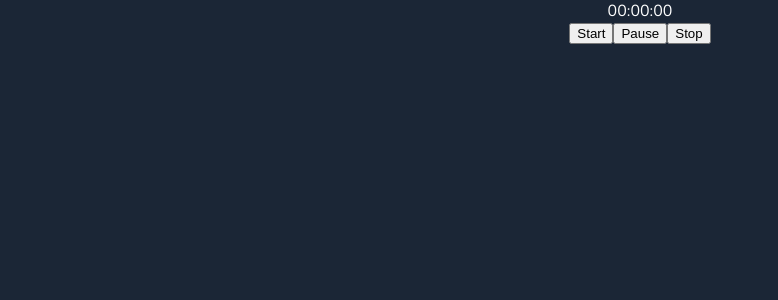
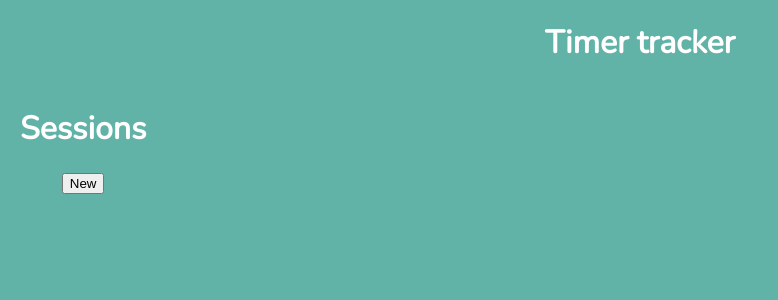
Before and after one commit to vordankarmir/time-tracker, a React (Vite) app in the folder frontend/: page / in a window 1280 px wide. Shown: the top 300 px of the page, without its empty margins (0-778 px from the left). Built offline with nearby package versions, Linux system fonts and the light colour scheme.

Commit message:
add simple sessions functionality

```diff
--- a/frontend/src/App.tsx
+++ b/frontend/src/App.tsx
@@ -1,51 +1,11 @@
-import { useEffect, useState } from "react";
 import "./App.css";
-import moment from "moment";
+import Session from "./components/session/Session";
 
 function App() {
-  const [time, setTime] = useState("00:00:00");
-  const [timerState, setTimerState] = useState("stopped");
-  const [intervalId, setIntervalId] = useState(0);
-
-  useEffect(() => {
-    if (timerState === "running") {
-      const intervalId = setInterval(() => {
-        setTime(moment(time, "H:mm:ss").add(1, "second").format("H:mm:ss"));
-      }, 1000);
-      setIntervalId(intervalId);
-      return () => clearInterval(intervalId);
-    }
-  }, [timerState, time]);
-
-  function hanldeStartOnClick() {
-    setTimerState("running");
-  }
-
-  function handleStopOnClick() {
-    clearInterval(intervalId);
-    setTimerState("stopped");
-    setTime(moment().startOf("day").format("H:mm:ss"));
-  }
-
-  function handlePauseOnClick() {
-    clearInterval(intervalId);
-    setTimerState("stopped");
-  }
-
   return (
     <div id="App">
-      <div id="timer" className="timer">
-        {time}
-      </div>
-      <button onClick={() => hanldeStartOnClick()}>
-        <span>Start</span>
-      </button>
-      <button onClick={() => handlePauseOnClick()}>
-        <span>Pause</span>
-      </button>
-      <button onClick={() => handleStopOnClick()}>
-        <span>Stop</span>
-      </button>
+      <h1>Timer tracker</h1>
+      <Session />
     </div>
   );
 }
--- /dev/null
+++ b/frontend/src/components/session/Session.tsx
@@ -0,0 +1,67 @@
+import React, { useState } from "react";
+import "./style.css";
+import Tracker from "../tracker/Tracker";
+
+interface Session {
+  id: number;
+  name: string;
+}
+
+function Session() {
+  const [newSession, setNewSession] = useState(false);
+  const [sessionName, setSessionName] = useState("");
+  const [sessions, setSessions] = useState<Session[]>([]);
+  const [trackerIsOn, setTrackerIsOn] = useState(false);
+
+  const handleNewOnClick = () => {
+    setNewSession(true);
+    const newSession = { id: sessions.length + 1, name: "" };
+    setSessions(sessions.concat(newSession));
+  };
+
+  const handleOnKeyDown = (ev: React.KeyboardEvent<HTMLInputElement>) => {
+    if (ev.key === "Enter") {
+      setNewSession(false);
+      setTrackerIsOn(true);
+      sessions[sessions.length - 1].name = sessionName;
+      setSessions(sessions);
+    }
+  };
+
+  const handleSetSessionName = (ev: React.ChangeEvent<HTMLInputElement>) => {
+    setSessionName(ev.target.value);
+  };
+
+  const handleDeleteSession = (id: number) => {
+    setSessions(sessions.filter((s) => s.id !== id));
+    console.log(sessions);
+  };
+
+  return (
+    <div className="session-block">
+      <h1>Sessions</h1>
+      <button onClick={() => handleNewOnClick()}>New</button>
+      {newSession ? (
+        <input
+          type="text"
+          placeholder="Name your session"
+          onChange={(ev) => handleSetSessionName(ev)}
+          onKeyDown={(ev) => handleOnKeyDown(ev)}
+        ></input>
+      ) : null}
+      <div>
+        {sessions.map((session) => (
+          <div key={session.id}>
+            {session.name}
+            <button onClick={() => handleDeleteSession(session.id)}>
+              Delete session
+            </button>
+            {trackerIsOn ? <Tracker /> : null}
+          </div>
+        ))}
+      </div>
+    </div>
+  );
+}
+
+export default Session;
--- /dev/null
+++ b/frontend/src/components/session/style.css
@@ -0,0 +1,5 @@
+.session-block {
+    position: relative;
+    float: left;
+    margin-left: 20px;
+}
--- /dev/null
+++ b/frontend/src/components/tracker/Tracker.tsx
@@ -0,0 +1,52 @@
+import moment from "moment";
+import { useState, useEffect } from "react";
+
+function Tracker() {
+  const [time, setTime] = useState("00:00:00");
+  const [timerState, setTimerState] = useState("stopped");
+  const [intervalId, setIntervalId] = useState(0);
+
+  useEffect(() => {
+    if (timerState === "running") {
+      const intervalId = setInterval(() => {
+        setTime(moment(time, "H:mm:ss").add(1, "second").format("H:mm:ss"));
+      }, 1000);
+      setIntervalId(intervalId);
+    }
+    return () => clearInterval(intervalId);
+  }, [timerState, time]);
+
+  function hanldeStartOnClick() {
+    setTimerState("running");
+  }
+
+  function handleStopOnClick() {
+    clearInterval(intervalId);
+    setTimerState("stopped");
+    setTime(moment().startOf("day").format("H:mm:ss"));
+  }
+
+  function handlePauseOnClick() {
+    clearInterval(intervalId);
+    setTimerState("stopped");
+  }
+
+  return (
+    <>
+      <div id="timer" className="timer">
+        {time}
+      </div>
+      <button onClick={() => hanldeStartOnClick()}>
+        <span>Start</span>
+      </button>
+      <button onClick={() => handlePauseOnClick()}>
+        <span>Pause</span>
+      </button>
+      <button onClick={() => handleStopOnClick()}>
+        <span>Stop</span>
+      </button>
+    </>
+  );
+}
+
+export default Tracker;
--- a/frontend/src/style.css
+++ b/frontend/src/style.css
@@ -1,5 +1,5 @@
 html {
-    background-color: rgba(27, 38, 54, 1);
+    background-color: #61b2a7;
     text-align: center;
     color: white;
 }
```
Also changed, not shown: 1 other file (tests, documents, lock files or other folders).
